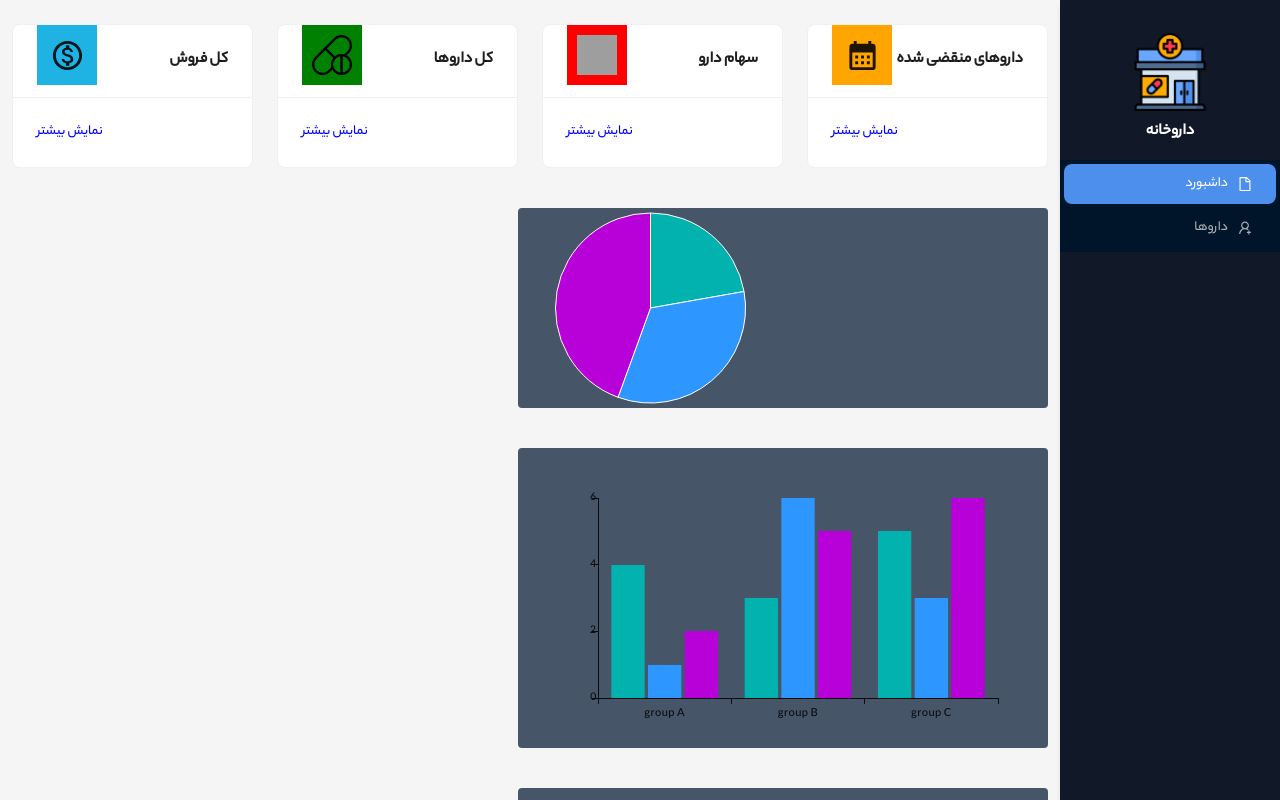
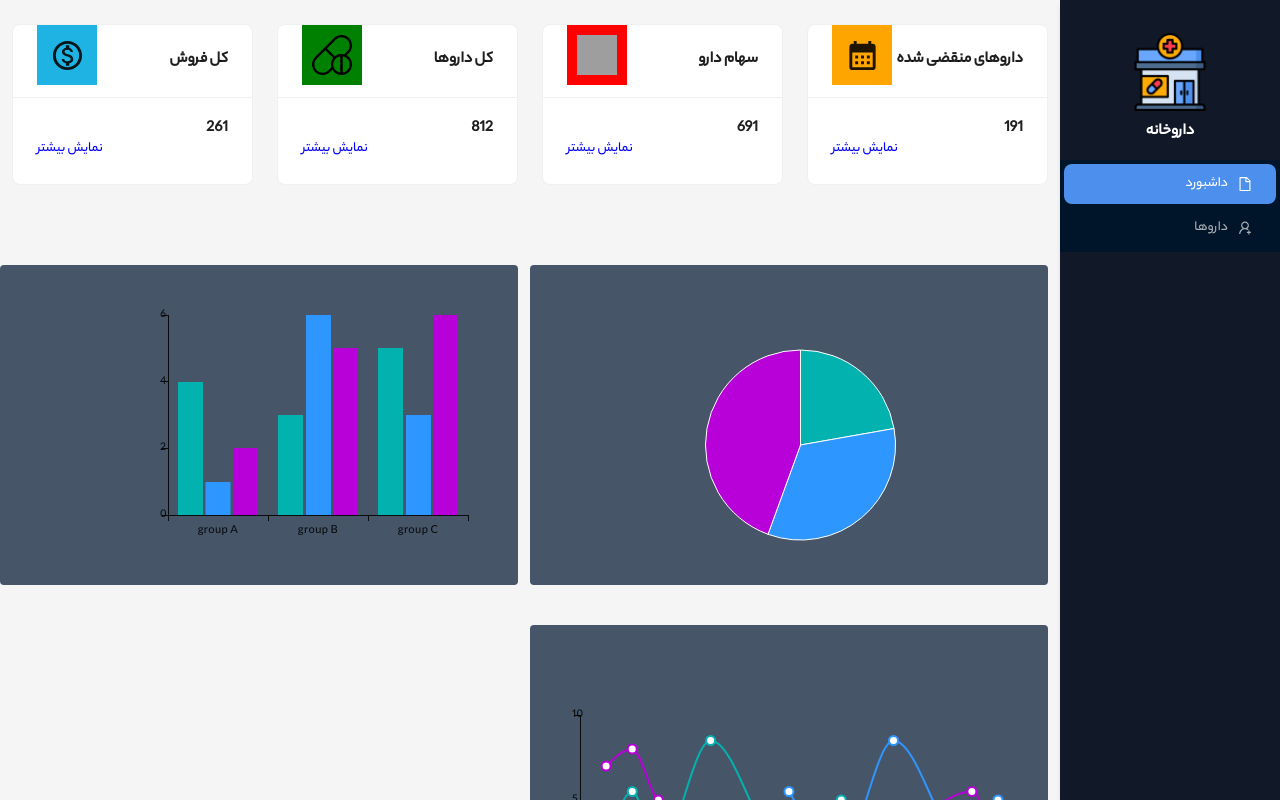
Before and after one commit to HaniehGharaee/dashboard-pharmacy, a React (Vite) app: page / in a window 1280 px wide. Shown: the top 800 px of the page. Built offline with nearby package versions, Linux system fonts and the light colour scheme; grey boxes are pictures that could not be loaded; a web font is replaced by a local one.

Commit message:
Fix style cards and charts

```diff
--- a/src/components/dashboard/card.jsx
+++ b/src/components/dashboard/card.jsx
@@ -4,6 +4,7 @@ import CalendarMonthIcon from "@mui/icons-material/CalendarMonth";
 import MonetizationOnOutlinedIcon from "@mui/icons-material/MonetizationOnOutlined";
 import { drugsIcon } from "src/assets/icons/index";
 import { instockIcon } from "src/assets/icons/index";
+const { Meta } = Card;
 
 const CardsDashboatds = () => {
   const colProps = {
@@ -31,6 +32,7 @@ const CardsDashboatds = () => {
               </div>
             }
           >
+            <Meta title="191" />
             <div
               style={{ textAlign: "left", color: "blue", marginTop: "auto" }}
             >
@@ -49,6 +51,7 @@ const CardsDashboatds = () => {
               </div>
             }
           >
+            <Meta title="691" />
             <div style={{ textAlign: "left", color: "blue" }}>نمایش بیشتر</div>
           </Card>
         </Col>
@@ -63,6 +66,7 @@ const CardsDashboatds = () => {
               </div>
             }
           >
+            <Meta title="812" />
             <div style={{ textAlign: "left", color: "blue" }}>نمایش بیشتر</div>
           </Card>
         </Col>
@@ -77,6 +81,7 @@ const CardsDashboatds = () => {
               </div>
             }
           >
+            <Meta title="261" />
             <div style={{ textAlign: "left", color: "blue" }}>نمایش بیشتر</div>
           </Card>
         </Col>
--- a/src/components/dashboard/chart.jsx
+++ b/src/components/dashboard/chart.jsx
@@ -1,12 +1,13 @@
 import * as React from "react";
+import { Card, Col, Row } from "antd";
 import { PieChart } from "@mui/x-charts/PieChart";
 import { BarChart } from "@mui/x-charts/BarChart";
 import { LineChart } from "@mui/x-charts/LineChart";
 
 export default function BasicPie() {
   return (
-    <>
-      <div className="mt-10 bg-slate-600 w-1/2 mr-3 rounded">
+    <Row className="grid grid-cols-2 gap-0">
+      <div className="mt-10 bg-slate-600 w-auto mr-3 h-80 pt-20 rounded">
         <PieChart
           series={[
             {
@@ -17,11 +18,11 @@ export default function BasicPie() {
               ],
             },
           ]}
-          width={700}
+          width={400}
           height={200}
         />
       </div>
-      <div className="mt-10 bg-slate-600 w-1/2 mr-3 rounded">
+      <div className="mt-10 bg-slate-600 w-auto mr-3 rounded">
         <BarChart
           xAxis={[
             { scaleType: "band", data: ["group A", "group B", "group C"] },
@@ -31,11 +32,11 @@ export default function BasicPie() {
             { data: [1, 6, 3] },
             { data: [2, 5, 6] },
           ]}
-          width={500}
+          width={400}
           height={300}
         />
       </div>
-      <div className="mt-10 bg-slate-600 w-1/2 mr-3 mb-4 rounded h-80 pt-20">
+      <div className="mt-10 bg-slate-600 w-auto mr-3 h-80 pt-20 rounded">
         <LineChart
           xAxis={[{ data: [1, 2, 3, 5, 8, 10, 12, 15, 16] }]}
           series={[
@@ -57,6 +58,6 @@ export default function BasicPie() {
           margin={{ top: 10, bottom: 20 }}
         />
       </div>
-    </>
+    </Row>
   );
 }
```
